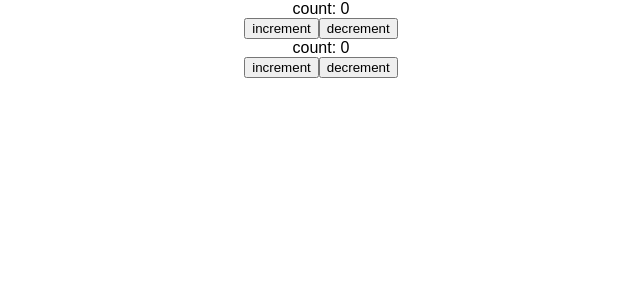
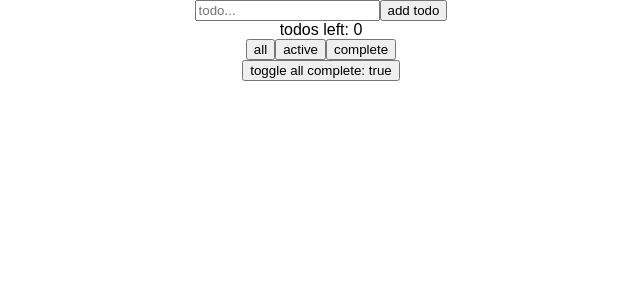
Before and after one commit to benawad/practical-react, a React (Create React App) app: page / in a window 1280 px wide. Shown: the top 300 px of the page, without its empty margins (319-959 px from the left). Built offline with nearby package versions, Linux system fonts and the light colour scheme.

Commit message:
todo list

```diff
--- a/package.json
+++ b/package.json
@@ -5,12 +5,14 @@
   "dependencies": {
     "react": "^16.5.0",
     "react-dom": "^16.5.0",
-    "react-scripts": "1.1.5"
+    "react-scripts": "1.1.5",
+    "shortid": "^2.2.13"
   },
   "scripts": {
     "start": "react-scripts start",
     "build": "react-scripts build",
     "test": "react-scripts test --env=jsdom",
     "eject": "react-scripts eject"
-  }
+  },
+  "devDependencies": {}
 }
--- a/src/App.js
+++ b/src/App.js
@@ -1,6 +1,6 @@
 import React, { Component } from "react";
 import "./App.css";
-import Counter from "./components/Counter";
+import TodoList from "./components/TodoList";
 
 class App extends Component {
   state = {
@@ -22,16 +22,7 @@
   render() {
     return (
       <div className="App">
-        <Counter
-          count={this.state.count}
-          decrement={this.decrement}
-          increment={this.increment}
-        />
-        <Counter
-          count={this.state.count}
-          decrement={this.decrement}
-          increment={this.increment}
-        />
+        <TodoList />
       </div>
     );
   }
--- a/src/components/Counter.js
+++ b/src/components/Counter.js
@@ -2,6 +2,7 @@
 
 export default class Counter extends React.Component {
   render() {
+    bacon;
     return (
       <div>
         <div>count: {this.props.count}</div>
--- /dev/null
+++ b/src/components/Todo.js
@@ -0,0 +1,15 @@
+import React from "react";
+
+export default props => (
+  <div style={{ display: "flex", justifyContent: "center" }}>
+    <div
+      style={{
+        textDecoration: props.todo.complete ? "line-through" : ""
+      }}
+      onClick={props.toggleComplete}
+    >
+      {props.todo.text}
+    </div>
+    <button onClick={props.onDelete}>x</button>
+  </div>
+);
--- /dev/null
+++ b/src/components/TodoForm.js
@@ -0,0 +1,40 @@
+import React from "react";
+import shortid from "shortid";
+
+export default class TodoForm extends React.Component {
+  state = {
+    text: ""
+  };
+
+  handleChange = event => {
+    this.setState({
+      [event.target.name]: event.target.value
+    });
+  };
+
+  handleSubmit = event => {
+    event.preventDefault();
+    this.props.onSubmit({
+      id: shortid.generate(),
+      text: this.state.text,
+      complete: false
+    });
+    this.setState({
+      text: ""
+    });
+  };
+
+  render() {
+    return (
+      <form onSubmit={this.handleSubmit}>
+        <input
+          name="text"
+          value={this.state.text}
+          onChange={this.handleChange}
+          placeholder="todo..."
+        />
+        <button onClick={this.handleSubmit}>add todo</button>
+      </form>
+    );
+  }
+}
--- /dev/null
+++ b/src/components/TodoList.js
@@ -0,0 +1,124 @@
+import React from "react";
+import TodoForm from "./TodoForm";
+import Todo from "./Todo";
+
+/*
+  TodoMVC
+  1. add todo
+  2. display todos
+  3. cross off todo
+  4. show number of active todos
+  5. filter all/active/complete
+  6. delete todo
+  7. delete all complete
+    7.1 only show if atleast one is complete
+  8. button to toggle all on/off
+*/
+
+export default class TodoList extends React.Component {
+  state = {
+    todos: [],
+    todoToShow: "all",
+    toggleAllComplete: true
+  };
+
+  addTodo = todo => {
+    this.setState(state => ({
+      todos: [todo, ...state.todos]
+    }));
+  };
+
+  toggleComplete = id => {
+    this.setState(state => ({
+      todos: state.todos.map(todo => {
+        if (todo.id === id) {
+          // suppose to update
+          return {
+            ...todo,
+            complete: !todo.complete
+          };
+        } else {
+          return todo;
+        }
+      })
+    }));
+  };
+
+  updateTodoToShow = s => {
+    this.setState({
+      todoToShow: s
+    });
+  };
+
+  handleDeleteTodo = id => {
+    this.setState(state => ({
+      todos: state.todos.filter(todo => todo.id !== id)
+    }));
+  };
+
+  removeAllTodosThatAreComplete = () => {
+    this.setState(state => ({
+      todos: state.todos.filter(todo => !todo.complete)
+    }));
+  };
+
+  render() {
+    let todos = [];
+
+    if (this.state.todoToShow === "all") {
+      todos = this.state.todos;
+    } else if (this.state.todoToShow === "active") {
+      todos = this.state.todos.filter(todo => !todo.complete);
+    } else if (this.state.todoToShow === "complete") {
+      todos = this.state.todos.filter(todo => todo.complete);
+    }
+
+    return (
+      <div>
+        <TodoForm onSubmit={this.addTodo} />
+        {todos.map(todo => (
+          <Todo
+            key={todo.id}
+            toggleComplete={() => this.toggleComplete(todo.id)}
+            onDelete={() => this.handleDeleteTodo(todo.id)}
+            todo={todo}
+          />
+        ))}
+        <div>
+          todos left: {this.state.todos.filter(todo => !todo.complete).length}
+        </div>
+        <div>
+          <button onClick={() => this.updateTodoToShow("all")}>all</button>
+          <button onClick={() => this.updateTodoToShow("active")}>
+            active
+          </button>
+          <button onClick={() => this.updateTodoToShow("complete")}>
+            complete
+          </button>
+        </div>
+        {this.state.todos.some(todo => todo.complete) ? (
+          <div>
+            <button onClick={this.removeAllTodosThatAreComplete}>
+              remove all complete todos
+            </button>
+          </div>
+        ) : null}
+        <div>
+          <button
+            onClick={() =>
+              this.setState(state => ({
+                todos: state.todos.map(todo => ({
+                  ...todo,
+                  complete: state.toggleAllComplete
+                })),
+                toggleAllComplete: !state.toggleAllComplete
+              }))
+            }
+          >
+            toggle all complete: {`${this.state.toggleAllComplete}`}
+          </button>
+        </div>
+      </div>
+    );
+  }
+}
```
Also changed, not shown: 1 other file (tests, documents, lock files or other folders).
